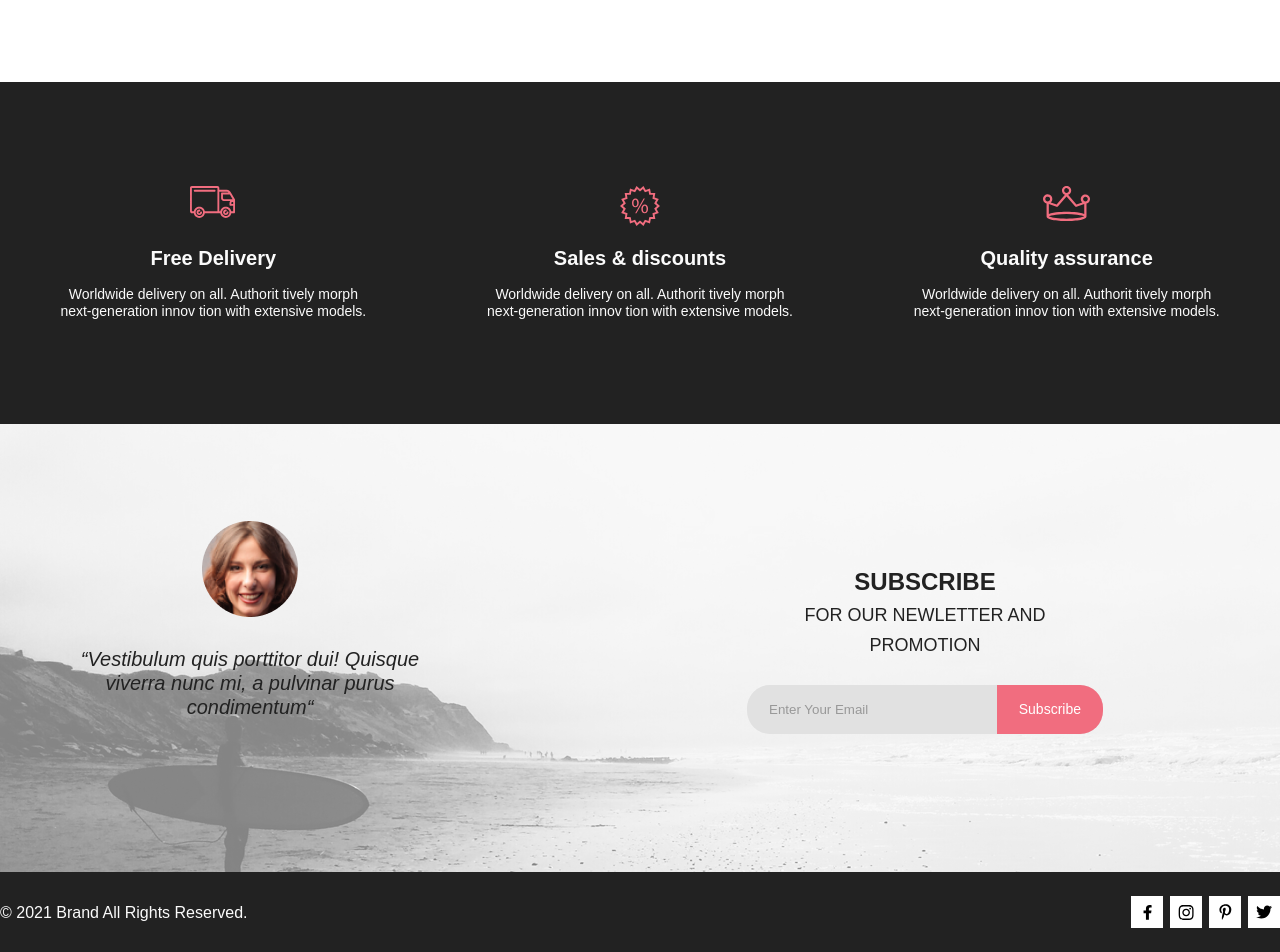
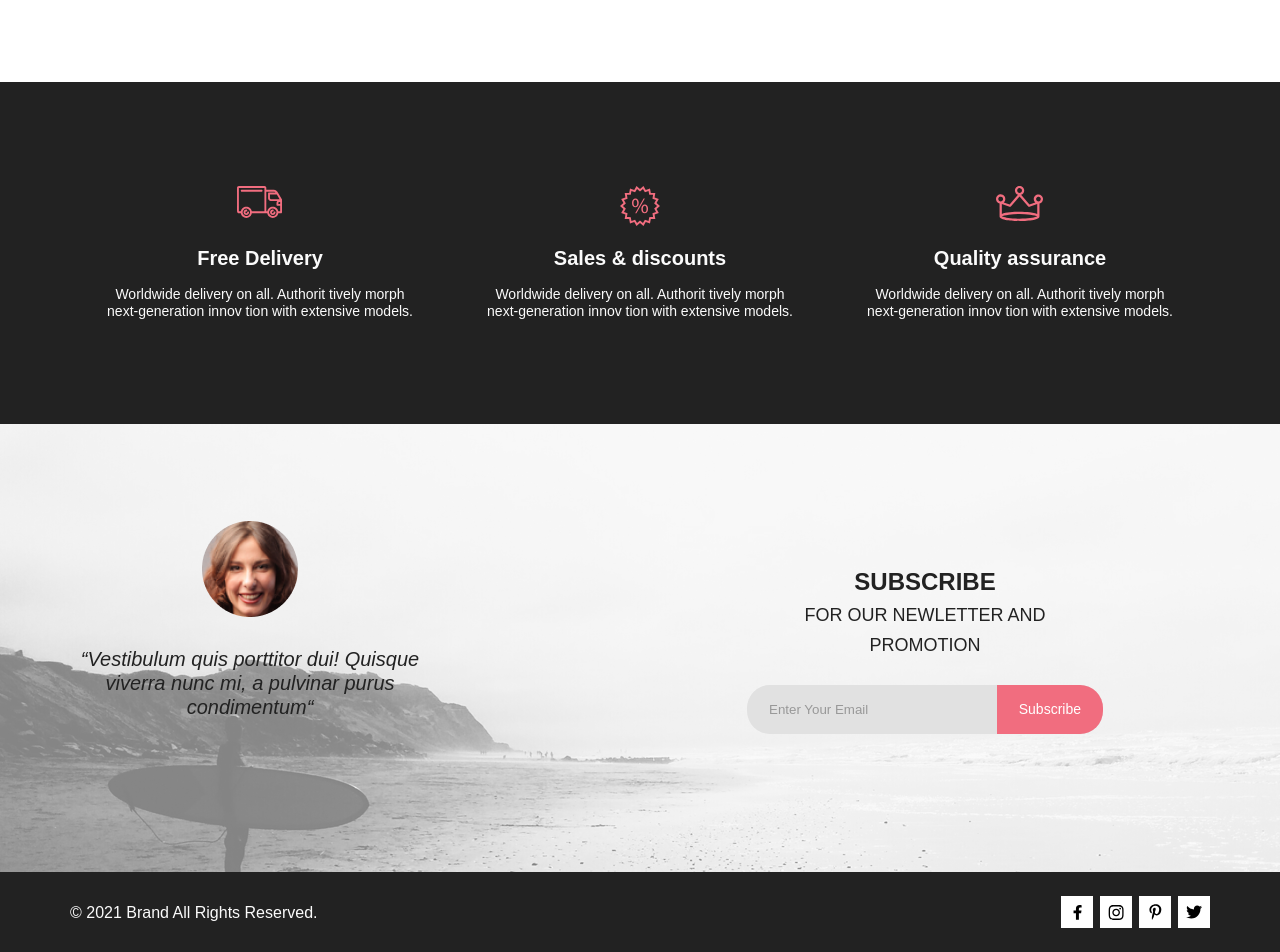
Before and after one commit to Mercique/FashionVue, a Vue app: page / in a window 1280 px wide. Shown: the part 2739-3691 px from the top of the page. Built offline with nearby package versions, Linux system fonts and the light colour scheme; a web font is replaced by a local one.

Commit message:
fix container size for delivery and footer

```diff
--- a/src/components/Delivery.vue
+++ b/src/components/Delivery.vue
@@ -77,7 +77,8 @@ export default {
   display: flex;
   align-items: center;
   justify-content: space-around;
-  padding: 104px 0;
+  padding-top: 104px;
+  padding-bottom: 104px;
   margin-top: 95px;
   color: #FBFBFB;
   background-color: #222222;
--- a/src/components/FooterComp.vue
+++ b/src/components/FooterComp.vue
@@ -216,7 +216,8 @@ export default {
     display: flex;
     align-items: center;
     justify-content: space-between;
-    padding: 24px 0;
+    padding-top: 24px;
+    padding-bottom: 24px;
     color: #fbfbfb;
     background-color: #222222;
     .copyright {
```
